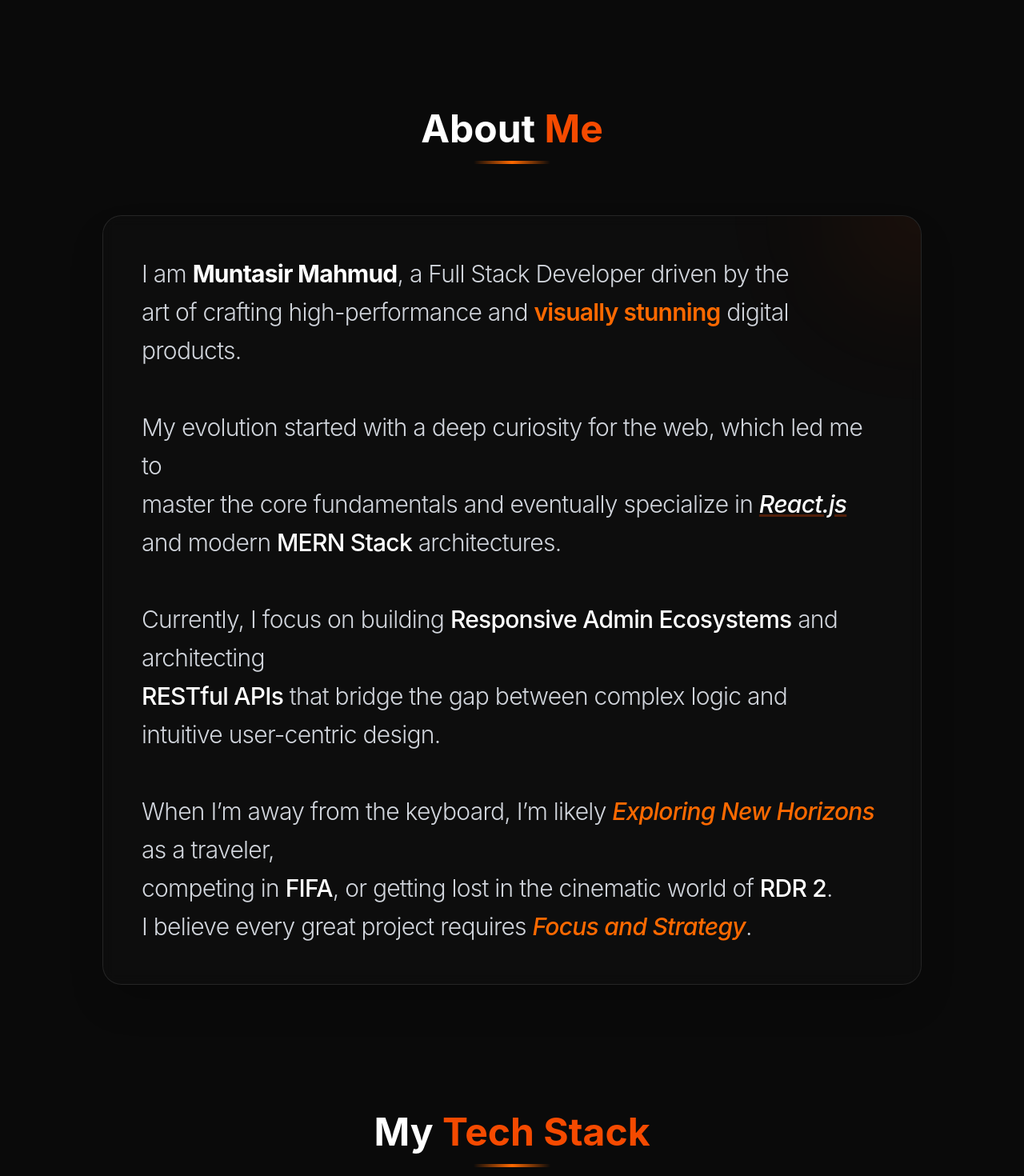
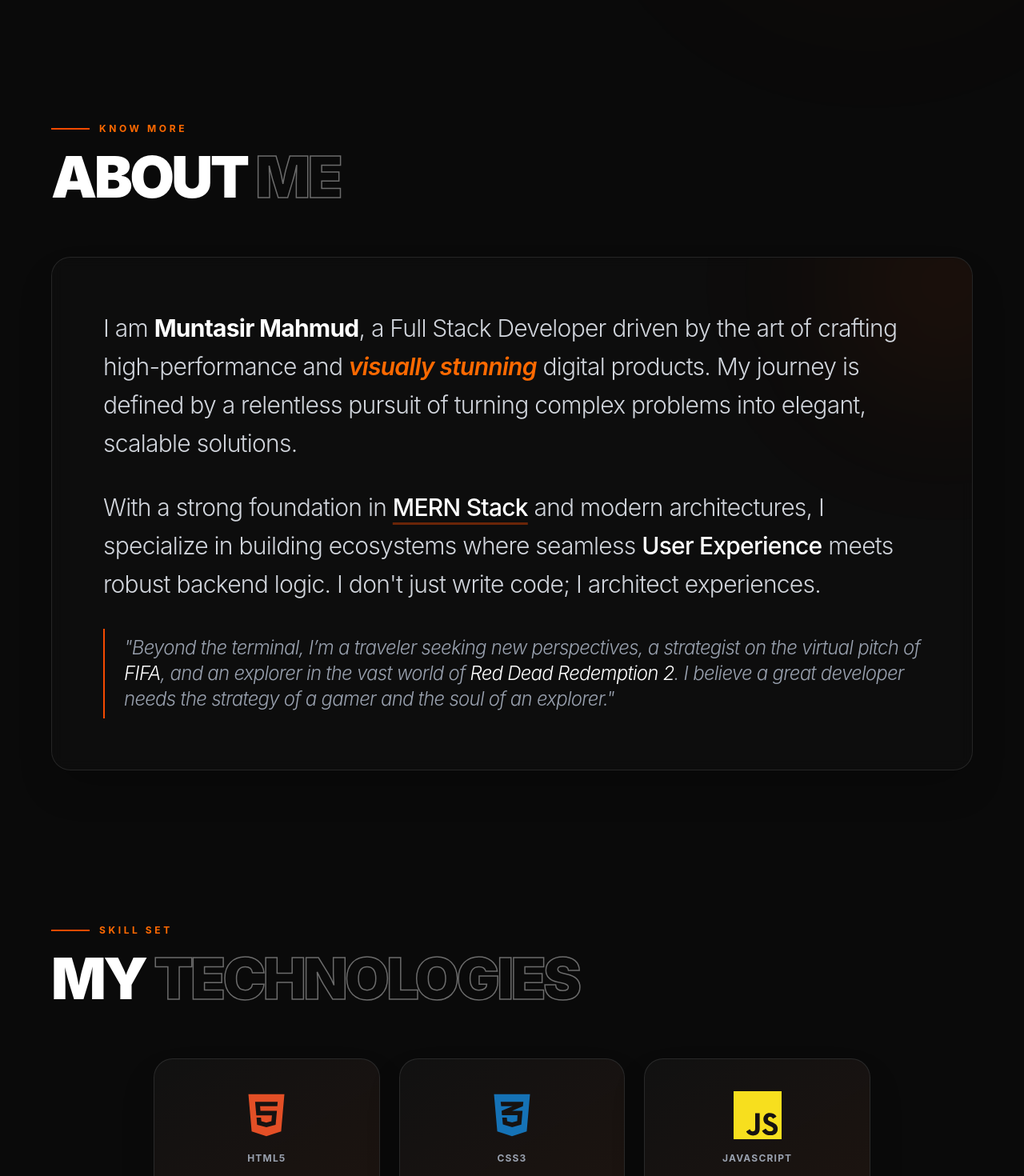
Before and after one commit to Muntasir-WSX/My-Protfolio-Client, a React (Vite) app: page / in a window 1280 px wide. Shown: the part 840-2310 px from the top of the page at 80% size. Built offline with nearby package versions, Linux system fonts and the light colour scheme; no server answers.

Commit message:
Header Ui fixed

```diff
--- a/src/Home/About Me/AboutMe.jsx
+++ b/src/Home/About Me/AboutMe.jsx
@@ -20,48 +20,65 @@ const AboutMe = () => {
     };
 
     return (
-        <section className="py-20 bg-[#0a0a0a] flex flex-col items-center px-6 overflow-hidden">
+        <section className="py-24 bg-[#0a0a0a] px-6 md:px-16 overflow-hidden">
+            {/* Background Glow */}
+            <div className="absolute top-1/2 right-0 w-96 h-96 bg-orange-600/5 rounded-full blur-[120px] -translate-y-1/2 z-0"></div>
+
             <motion.div
                 variants={containerVariants}
                 initial="hidden"
                 whileInView="visible"
                 viewport={{ once: true, amount: 0.3 }}
-                className="max-w-5xl w-full"
+                className="max-w-7xl mx-auto relative z-10"
             >
-                {/* Title */}
-                <motion.div variants={itemVariants} className="mb-16">
-                    <h2 className="text-4xl md:text-5xl font-bold text-white text-center">
-                        About <span className="text-orange-600">Me</span>
-                    </h2>
-                    <div className="w-24 h-1 bg-linear-to-r from-transparent via-orange-500 to-transparent mx-auto mt-4"></div>
+                {/* --- Updated Header Section (Left Aligned) --- */}
+                <motion.div variants={itemVariants} className="mb-16 text-center lg:text-left">
+                    <div className="flex items-center justify-center lg:justify-start gap-3 mb-4">
+                        <span className="w-12 h-0.5 bg-orange-600"></span>
+                        <h2 className="text-orange-500 font-bold tracking-[0.3em] text-xs uppercase">
+                            Know More
+                        </h2>
+                    </div>
+                    <h1 className="text-5xl md:text-7xl font-black text-white uppercase tracking-tighter">
+                        About <span className="text-transparent stroke-text-about">Me</span>
+                    </h1>
                 </motion.div>
 
                 {/* Content Container */}
                 <motion.div
                     variants={itemVariants}
-                    className="bg-[#111111]/50 border border-white/10 p-8 md:p-12 rounded-3xl backdrop-blur-sm shadow-2xl relative overflow-hidden group"
+                    className="bg-[#111111]/50 border border-white/10 p-8 md:p-12 lg:p-16 rounded-3xl backdrop-blur-sm shadow-2xl relative overflow-hidden group"
                 >
                     {/* Background Glow inside Card */}
-                    <div className="absolute -top-24 -right-24 w-48 h-48 bg-orange-600/10 rounded-full blur-[80px] group-hover:bg-orange-600/20 transition-all duration-700"></div>
+                    <div className="absolute -top-24 -right-24 w-64 h-64 bg-orange-600/10 rounded-full blur-[100px] group-hover:bg-orange-600/20 transition-all duration-700"></div>
 
-                    <p className="text-gray-300 text-lg md:text-2xl lg:text-3xl leading-[1.6] font-light tracking-tight relative z-10">
-                        I am <span className="text-white font-bold">Muntasir Mahmud</span>, a Full Stack Developer driven by the <br />
-                        art of crafting high-performance and <span className="text-orange-500 font-semibold">visually stunning</span> digital products. <br /><br />
+                    <div className="text-gray-300 text-lg md:text-2xl lg:text-3xl leading-[1.6] font-light tracking-tight relative z-10 space-y-8">
+                        <p>
+                            I am <span className="text-white font-bold">Muntasir Mahmud</span>, a Full Stack Developer driven by the art of crafting high-performance and <span className="text-orange-500 font-semibold italic">visually stunning</span> digital products. My journey is defined by a relentless pursuit of turning complex problems into elegant, scalable solutions.
+                        </p>
 
-                        My evolution started with a deep curiosity for the web, which led me to <br />
-                        master the core fundamentals and eventually specialize in <span className="text-white font-medium italic underline decoration-orange-600/30">React.js</span> <br />
-                        and modern <span className="text-white font-medium">MERN Stack</span> architectures. <br /><br />
+                        <p>
+                            With a strong foundation in <span className="text-white font-medium underline decoration-orange-600/40 underline-offset-8">MERN Stack</span> and modern architectures, I specialize in building ecosystems where seamless <span className="text-white font-medium">User Experience</span> meets robust backend logic. I don't just write code; I architect experiences.
+                        </p>
 
-                        Currently, I focus on building <span className="text-white font-medium">Responsive Admin Ecosystems</span> and architecting <br />
-                        <span className="text-white font-medium">RESTful APIs</span> that bridge the gap between complex logic and <br />
-                        intuitive user-centric design. <br /><br />
-
-                        When I’m away from the keyboard, I’m likely <span className="text-orange-500 font-medium italic">Exploring New Horizons</span> as a traveler, <br />
-                        competing in <span className="text-white font-medium">FIFA</span>, or getting lost in the cinematic world of <span className="text-white font-medium">RDR 2</span>. <br />
-                        I believe every great project requires <span className="text-orange-500 font-medium italic">Focus and Strategy</span>.
-                    </p>
+                        <p className="text-base md:text-xl lg:text-2xl text-gray-400 border-l-2 border-orange-600 pl-6 py-2 italic">
+                            "Beyond the terminal, I’m a traveler seeking new perspectives, a strategist on the virtual pitch of <span className="text-white">FIFA</span>, and an explorer in the vast world of <span className="text-white">Red Dead Redemption 2</span>. I believe a great developer needs the strategy of a gamer and the soul of an explorer."
+                        </p>
+                    </div>
                 </motion.div>
             </motion.div>
+
+            {/* Stroke Text Style */}
+            <style jsx="true">{`
+                .stroke-text-about {
+                    -webkit-text-stroke: 1.5px rgba(255, 255, 255, 0.4);
+                }
+                @media (max-width: 768px) {
+                    .stroke-text-about {
+                        -webkit-text-stroke: 1px rgba(255, 255, 255, 0.6);
+                    }
+                }
+            `}</style>
         </section>
     );
 };
--- a/src/Home/My Technologies/MyTechnologies.jsx
+++ b/src/Home/My Technologies/MyTechnologies.jsx
@@ -8,8 +8,6 @@ import {
     SiReactquery
 } from 'react-icons/si';
 import { FiChevronDown, FiChevronUp } from "react-icons/fi";
-
-
 
 const MyTechnologies = () => {
     const [showAll, setShowAll] = useState(false);
@@ -55,26 +53,37 @@ const MyTechnologies = () => {
     const visibleTech = showAll ? allTech : allTech.slice(0, 9);
 
     return (
-        <section className="py-20 bg-[#0a0a0a] px-6">
-            <div className="max-w-6xl mx-auto text-center">
+        <section className="py-24 bg-[#0a0a0a] px-6 md:px-16 overflow-hidden">
+             {/* Background Glow */}
+             <div className="absolute bottom-0 right-0 w-96 h-96 bg-orange-600/5 rounded-full blur-[120px] z-0"></div>
 
+            <div className="max-w-7xl mx-auto relative z-10">
+
+                {/* Header (Left Aligned on Desktop) */}
                 <motion.div
                     initial={{ opacity: 0, y: 20 }}
                     whileInView={{ opacity: 1, y: 0 }}
                     viewport={{ once: true }}
-                    className="mb-16"
+                    className="mb-16 text-center lg:text-left"
                 >
-                    <h2 className="text-4xl md:text-5xl font-bold text-white">
-                        My <span className="text-orange-600">Tech Stack</span>
+                    <div className="flex items-center justify-center lg:justify-start gap-3 mb-4">
+                        <span className="w-12 h-0.5 bg-orange-600"></span>
+                        <h2 className="text-orange-500 font-bold tracking-[0.3em] text-xs uppercase">
+                            Skill Set
                         </h2>
-                    <div className="w-24 h-1 bg-linear-to-r from-transparent via-orange-500 to-transparent mx-auto mt-4"></div>
+                    </div>
+                    <h1 className="text-5xl md:text-7xl font-black text-white uppercase tracking-tighter">
+                        My <span className="text-transparent stroke-text-tech">Technologies</span>
+                    </h1>
                 </motion.div>
 
+                {/* --- Grid Fixed to Center --- */}
                 <motion.div
                     variants={containerVariants}
                     initial="hidden"
-                    animate="visible"
-                    className="grid grid-cols-2 sm:grid-cols-3 md:grid-cols-3 lg:grid-cols-3 gap-6 max-w-4xl mx-auto"
+                    whileInView="visible"
+                    viewport={{ once: true }}
+                    className="grid grid-cols-2 sm:grid-cols-3 md:grid-cols-3 lg:grid-cols-3 gap-6 max-w-4xl mx-auto" // mx-auto added here
                 >
                     <AnimatePresence mode='popLayout'>
                         {visibleTech.map((tech) => (
@@ -85,12 +94,12 @@ const MyTechnologies = () => {
                                 initial="hidden"
                                 animate="visible"
                                 exit={{ opacity: 0, scale: 0.5, transition: { duration: 0.2 } }}
-                                className="group bg-[#111111] border border-white/10 p-10 rounded-3xl flex flex-col items-center gap-4 hover:border-orange-600/40 transition-all duration-300 shadow-2xl relative overflow-hidden"
+                                className="group bg-[#111111] border border-white/10 p-8 md:p-10 rounded-3xl flex flex-col items-center gap-4 hover:border-orange-600/40 transition-all duration-300 shadow-2xl relative overflow-hidden"
                             >
-                                <div className="text-6xl transition-transform duration-500 group-hover:scale-110 relative z-10">
+                                <div className="text-5xl md:text-6xl transition-transform duration-500 group-hover:scale-110 relative z-10">
                                     {tech.icon}
                                 </div>
-                                <span className="text-gray-400 text-xs font-bold uppercase tracking-widest group-hover:text-white transition-colors relative z-10">
+                                <span className="text-gray-400 text-[10px] md:text-xs font-bold uppercase tracking-widest group-hover:text-white transition-colors relative z-10 text-center">
                                     {tech.name}
                                 </span>
                                 <div className="absolute inset-0 bg-linear-to-br from-orange-600/0 to-orange-600/5 group-hover:to-orange-600/10 transition-colors duration-500"></div>
@@ -99,19 +108,37 @@ const MyTechnologies = () => {
                     </AnimatePresence>
                 </motion.div>
 
+                {/* Button Centered */}
+                <div className="mt-16 text-center">
                     <motion.button
                         whileHover={{ scale: 1.05 }}
                         whileTap={{ scale: 0.95 }}
                         onClick={() => setShowAll(!showAll)}
-                    className="mt-16 inline-flex items-center gap-3 px-10 py-4 bg-orange-600 text-white font-bold uppercase text-xs tracking-[0.3em] rounded-full transition-all shadow-[0_0_20px_rgba(234,88,12,0.3)]"
+                        className="group relative inline-flex items-center gap-3 px-10 py-4 bg-transparent border border-gray-800 hover:border-orange-600 text-white font-bold uppercase text-xs tracking-widest rounded-full transition-all duration-300 overflow-hidden"
                     >
+                        <span className="relative z-10">
+                            {showAll ? "Show Less" : "Show More"}
+                        </span>
                         {showAll ? (
-                        <>Show Less <FiChevronUp className="text-xl" /></>
+                            <FiChevronUp className="relative z-10 text-xl group-hover:-translate-y-1 transition-transform" />
                         ) : (
-                        <>Show More <FiChevronDown className="text-xl" /></>
+                            <FiChevronDown className="relative z-10 text-xl group-hover:translate-y-1 transition-transform" />
                         )}
+                        <div className="absolute inset-0 bg-orange-600 scale-x-0 group-hover:scale-x-100 transition-transform origin-left duration-500 z-0"></div>
                     </motion.button>
                 </div>
+            </div>
+
+            <style jsx="true">{`
+                .stroke-text-tech {
+                    -webkit-text-stroke: 1.5px rgba(255, 255, 255, 0.4);
+                }
+                @media (max-width: 768px) {
+                    .stroke-text-tech {
+                        -webkit-text-stroke: 1px rgba(255, 255, 255, 0.6);
+                    }
+                }
+            `}</style>
         </section>
     );
 };
```
Also changed, not shown: src/Home/MyProjects/MyProjects.jsx (+31 -12 lines). Lines whose indentation alone changed are shown as unchanged.
